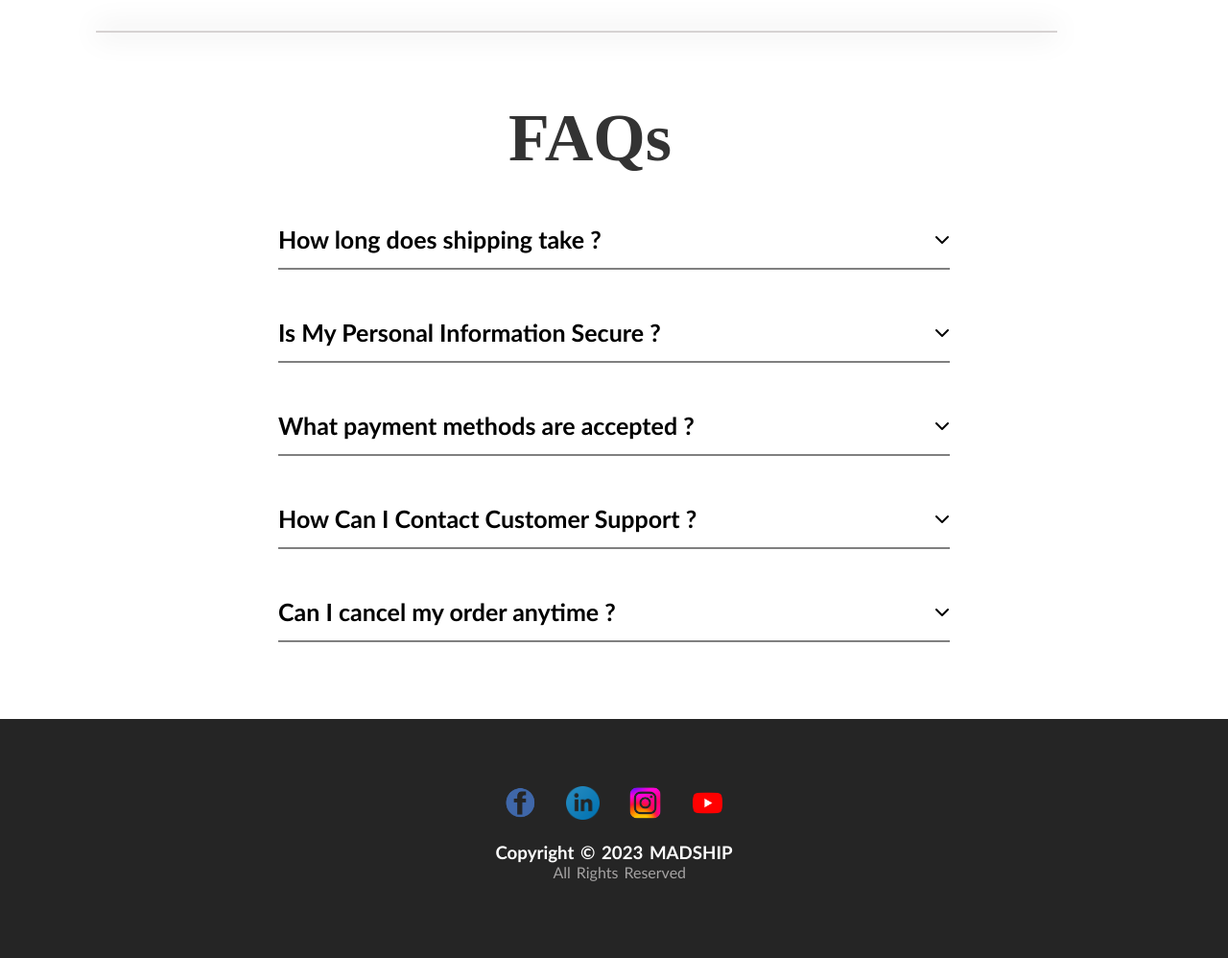
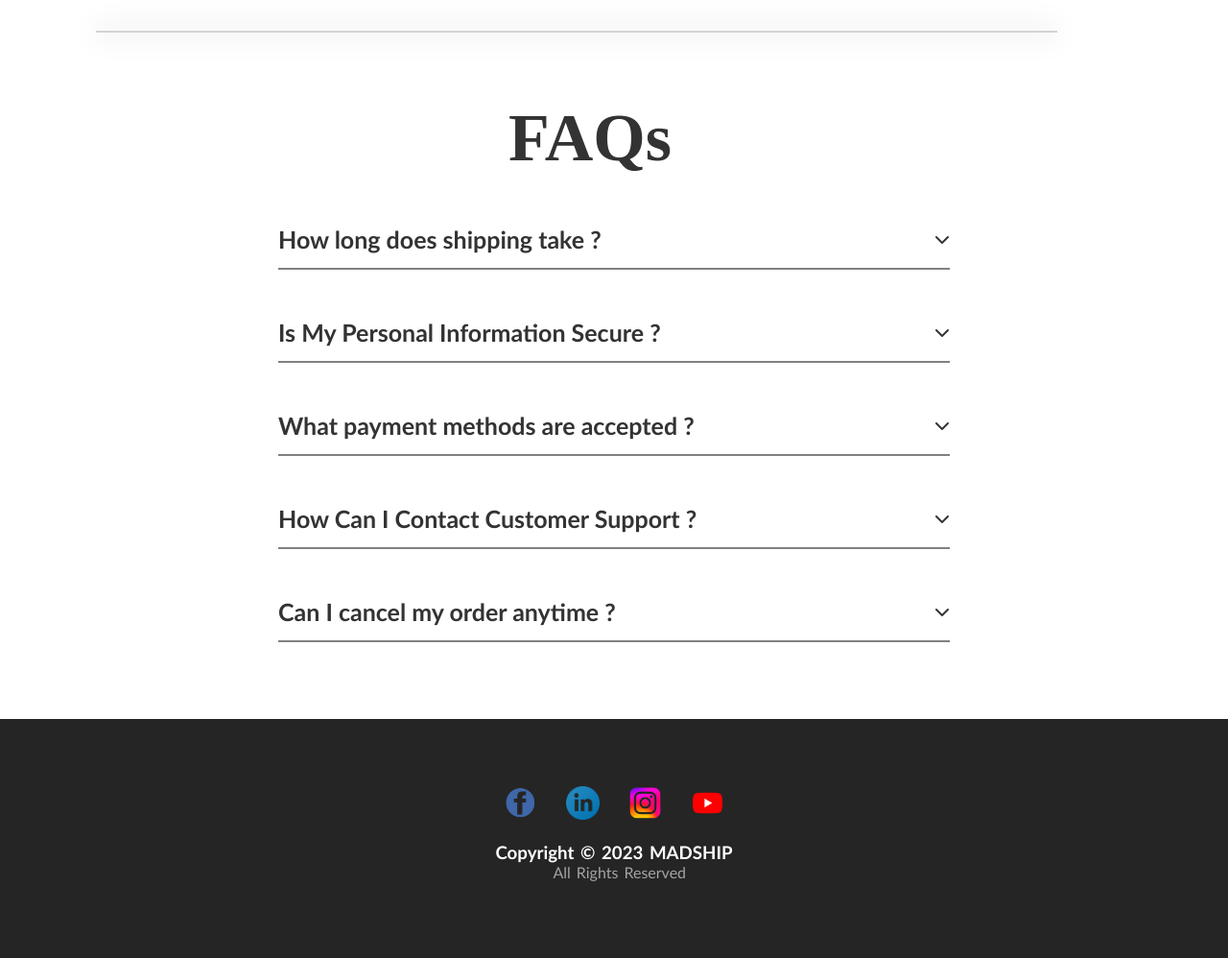
Before and after one commit to only4aj/MADSHIP, a Django app: page /home/ in a window 1280 px wide. Shown: the part 1850-2848 px from the top of the page at 96% size. Run offline with Django 4.2, Linux system fonts and the light colour scheme; a user stored in the database is signed in; some web fonts are replaced.

Commit message:
FAQs__QnA__Color__Updated

```diff
--- a/static/stylsss.css
+++ b/static/stylsss.css
@@ -544,6 +544,7 @@ footer {
     display: flex;
     justify-content: space-between;
     align-items: center;
+    color: #333333;
 }
 
 .question h3 {
@@ -554,6 +555,7 @@ footer {
     padding-top: 10px;
     line-height: 1.6;
     font-size: 15px;
+    color: grey;
 }
 
 .faq .answer {
```
Also changed, not shown: db.sqlite3.
